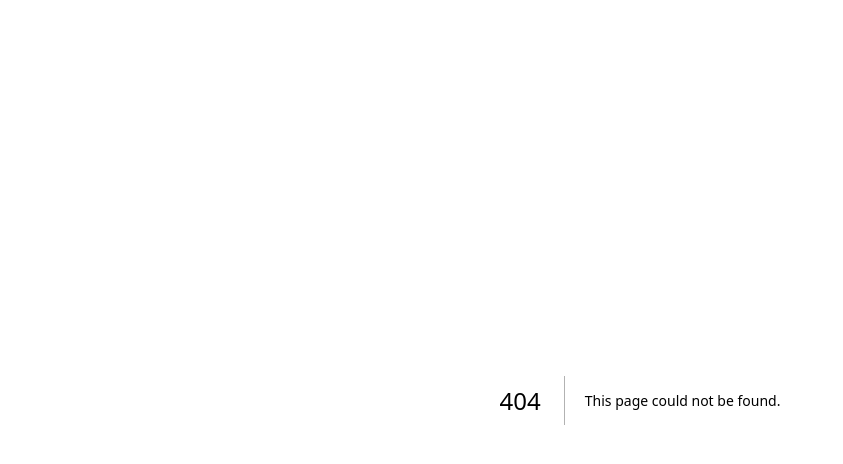
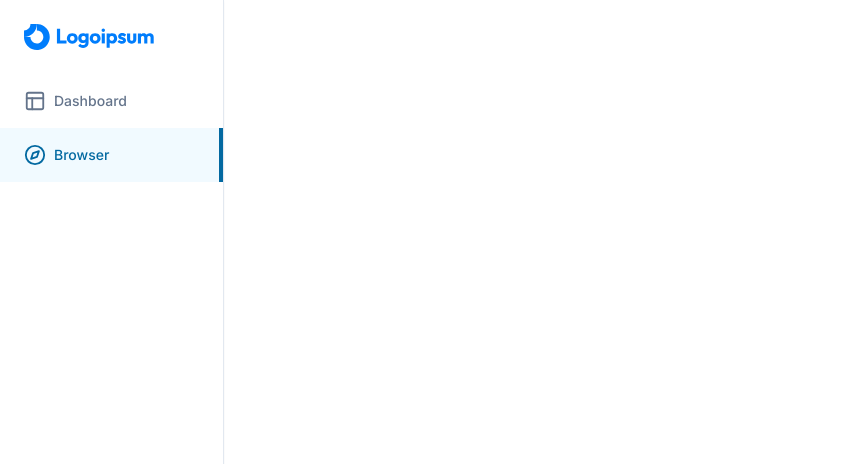
Before and after one commit to jims3ne1/lms-tutorial, a Next.js app: page /search in a window 1280 px wide. Before the commit this address had no page. Shown: the top 464 px of the page, without its empty margins (0-843 px from the left). Built offline with nearby package versions, Linux system fonts and the light colour scheme.

Commit message:
Add sidebar item

```diff
--- /dev/null
+++ b/app/(dashboard)/(routes)/search/page.tsx
@@ -0,0 +1,7 @@
+import React from "react";
+
+const Search = () => {
+  return <div>Search</div>;
+};
+
+export default Search;
--- a/app/(dashboard)/_components/sidebarItem.tsx
+++ b/app/(dashboard)/_components/sidebarItem.tsx
@@ -1,5 +1,7 @@
 import React from "react";
 import { LucideIcon } from "lucide-react";
+import { usePathname, useRouter } from "next/navigation";
+import { cn } from "@/lib/utils";
 
 interface SidebarItemProps {
   icon: LucideIcon;
@@ -8,7 +10,43 @@
 }
 
 const SidebarItem = ({ icon: Icon, label, href }: SidebarItemProps) => {
-  return <div> {label}</div>;
+  const pathname = usePathname();
+  const router = useRouter();
+
+  const isActive =
+    (pathname === "/" && href === "/") ||
+    pathname === href ||
+    pathname.startsWith(`${href}/`);
+
+  const handleClick = () => {
+    router.push(href);
+  };
+
+  return (
+    <button
+      type="button"
+      onClick={handleClick}
+      className={cn(
+        "flex items-center gap-x-2 text-slate-500 text-sm font-[500] pl-6 transition-all hover:text-slate-600 hover:bg-slate-300/20",
+        isActive &&
+          "text-sky-700 bg-sky-200/20 hover:bg-sky-200/20 hover:text-sky-700"
+      )}
+    >
+      <div className="flex items-center gap-x-2 py-4">
+        <Icon
+          size={22}
+          className={cn("text-slate-500", isActive && "text-sky-700")}
+        />
+        {label}
+      </div>
+      <div
+        className={cn(
+          "ml-auto opacity-0 border-2 border-sky-700 h-full transition-all",
+          isActive && "opacity-100"
+        )}
+      ></div>
+    </button>
+  );
 };
 
 export default SidebarItem;
```
